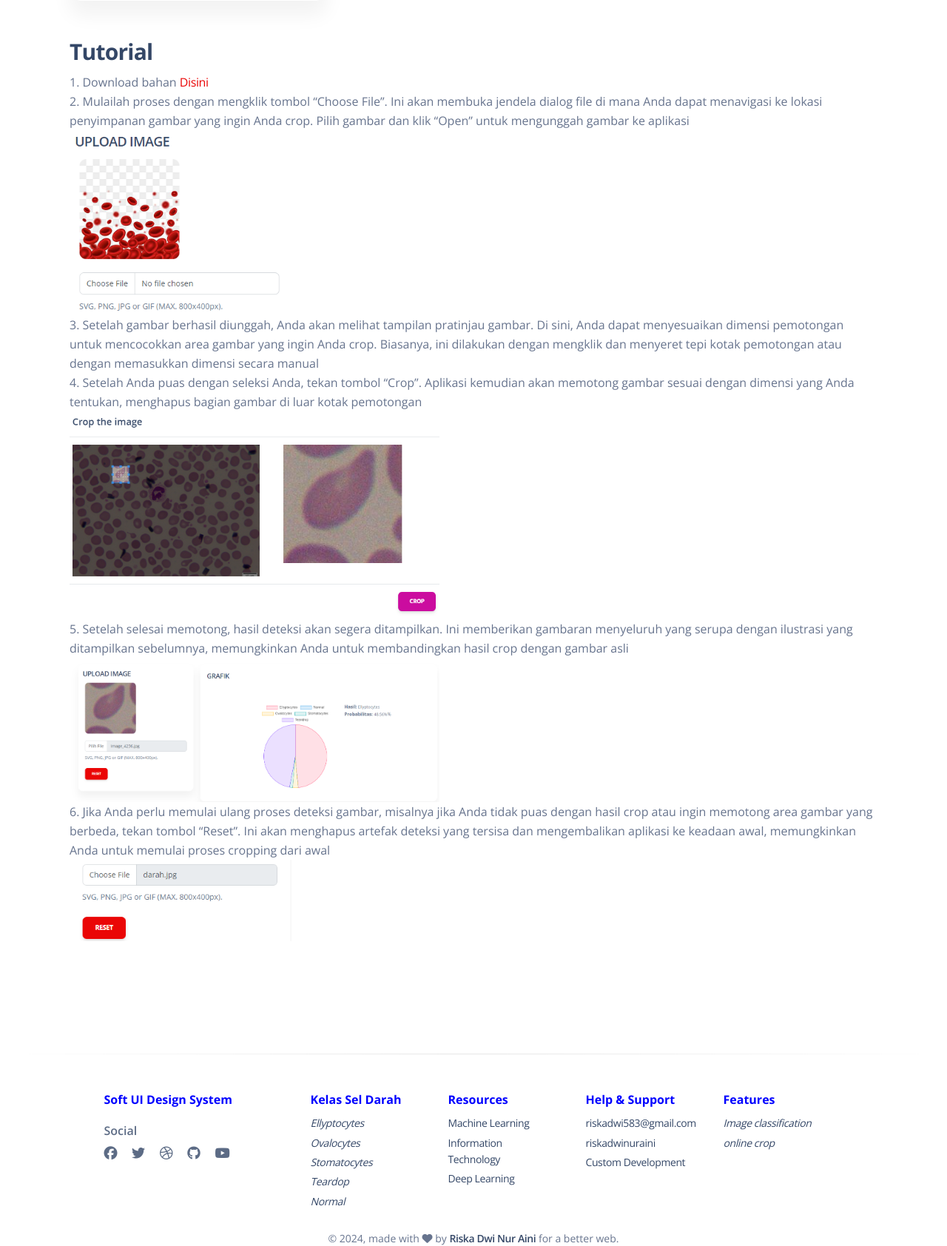
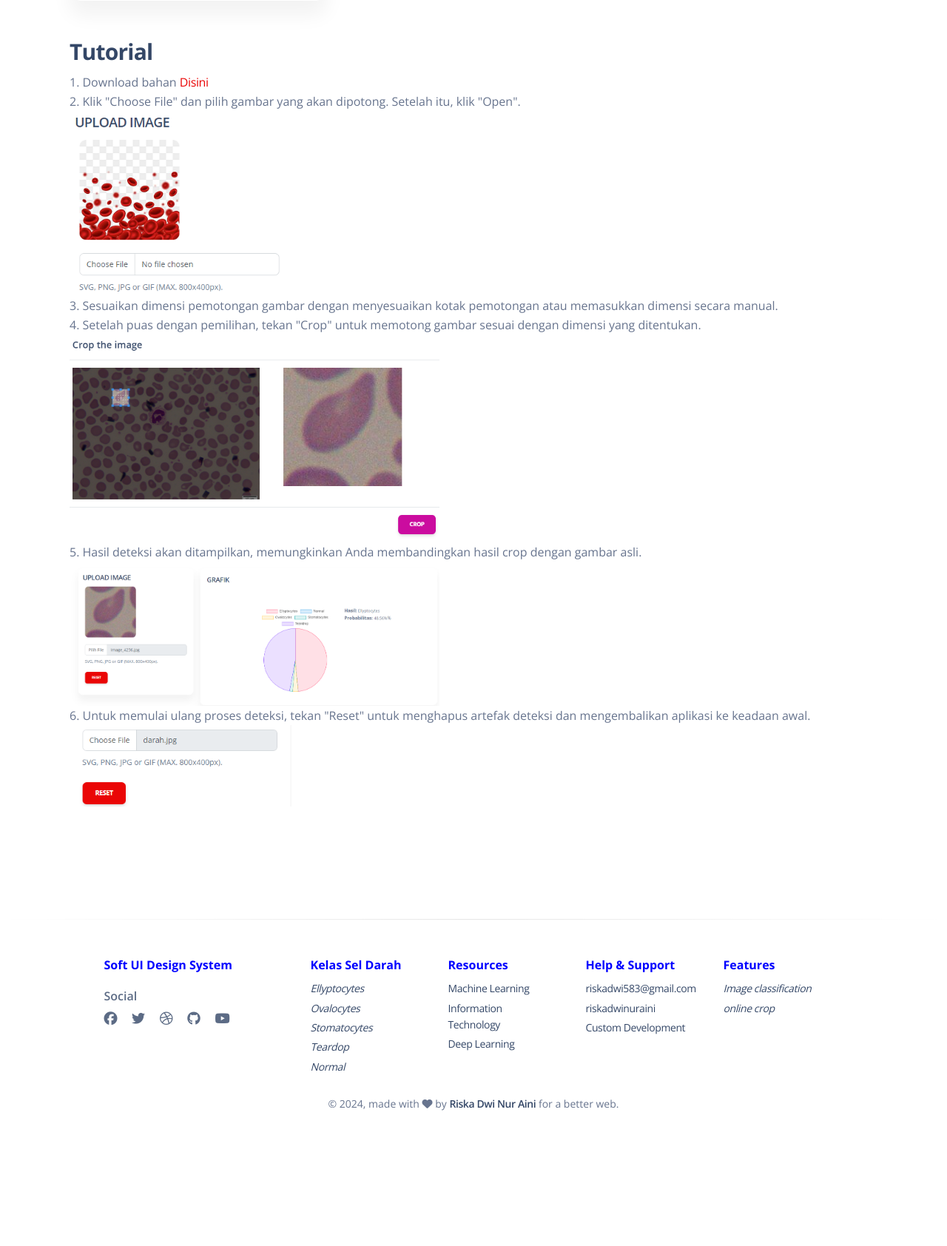
Before and after one commit to riskadwinuraini/classification-blood-app, a Flask app: page /classification in a window 1280 px wide; the page is wider, and only the part inside the window is pictured. Shown: the part 617-2301 px from the top of that part at 74% size. After the commit the page ends 2118 px from the top of that part, so only its background shows below. Run offline with Flask 3, Linux system fonts and the light colour scheme; some libraries are stand-ins or nearby versions.

Commit message:
update inform,welcome,&main

```diff
--- a/app/templates/main.html
+++ b/app/templates/main.html
@@ -144,22 +144,14 @@
             <h3>Tutorial</h3>
             <p>
                 1. Download bahan <a href="../../static/img/darah.jpg" class="text-danger" download="bahan">Disini</a> <br>
-                2. Mulailah proses dengan mengklik tombol “Choose File”. Ini akan membuka jendela dialog file di mana Anda dapat
-                menavigasi ke lokasi penyimpanan gambar yang ingin Anda crop. Pilih gambar dan klik “Open” untuk mengunggah gambar ke
-                aplikasi <br>
+                2. Klik "Choose File" dan pilih gambar yang akan dipotong. Setelah itu, klik "Open". <br>
                 <img src="../static/img/tutorial/1.png" alt="" width="300" > <br>
-                3. Setelah gambar berhasil diunggah, Anda akan melihat tampilan pratinjau gambar. Di sini, Anda dapat menyesuaikan
-                dimensi pemotongan untuk mencocokkan area gambar yang ingin Anda crop. Biasanya, ini dilakukan dengan mengklik dan
-                menyeret tepi kotak pemotongan atau dengan memasukkan dimensi secara manual <br>
-                4. Setelah Anda puas dengan seleksi Anda, tekan tombol “Crop”. Aplikasi kemudian akan memotong gambar sesuai dengan
-                dimensi yang Anda tentukan, menghapus bagian gambar di luar kotak pemotongan <br>
+                3. Sesuaikan dimensi pemotongan gambar dengan menyesuaikan kotak pemotongan atau memasukkan dimensi secara manual. <br>
+                4. Setelah puas dengan pemilihan, tekan "Crop" untuk memotong gambar sesuai dengan dimensi yang ditentukan. <br>
                 <img src="../static/img/tutorial/2.png" alt="" width="500" > <br>
-                5. Setelah selesai memotong, hasil deteksi akan segera ditampilkan. Ini memberikan gambaran menyeluruh yang serupa
-                dengan ilustrasi yang ditampilkan sebelumnya, memungkinkan Anda untuk membandingkan hasil crop dengan gambar asli <br>
+                5. Hasil deteksi akan ditampilkan, memungkinkan Anda membandingkan hasil crop dengan gambar asli. <br>
                 <img src="../static/img/tutorial/3.png" alt="" width="500" > <br>
-                6. Jika Anda perlu memulai ulang proses deteksi gambar, misalnya jika Anda tidak puas dengan hasil crop atau ingin
-                memotong area gambar yang berbeda, tekan tombol “Reset”. Ini akan menghapus artefak deteksi yang tersisa dan
-                mengembalikan aplikasi ke keadaan awal, memungkinkan Anda untuk memulai proses cropping dari awal <br>
+                6. Untuk memulai ulang proses deteksi, tekan "Reset" untuk menghapus artefak deteksi dan mengembalikan aplikasi ke keadaan awal. <br>
                 <img src="../static/img/tutorial/4.png" alt="" width="300" >
             </p>
         </div>
--- a/app/templates/welcome.html
+++ b/app/templates/welcome.html
@@ -370,11 +370,17 @@
                     abnormal. Diagnosis MPNs, termasuk PV, memerlukan pemahaman mendalam terhadap karakteristik dan manifestasi klinisnya
                     untuk penanganan yang tepat.
                 </p>
+
             </div>
             <div class="col-md-5 ms-auto">
                 <div class="position-relative">
                     <img class="max-width-50 w-100 position-relative z-index-2"
                         src="../../static/img/PV.png" alt="image">
+                        <div style="text-align: center; color: #0000FF;">
+                            <p style="font-weight: bold;">Data gambar asli apusan darah tepi (Fitri dkk., 2017)</p>
+                          </div>
+
+
                 </div>
             </div>
         </div>
```
Also changed, not shown: app/templates/information.html (+16 -1 lines).
